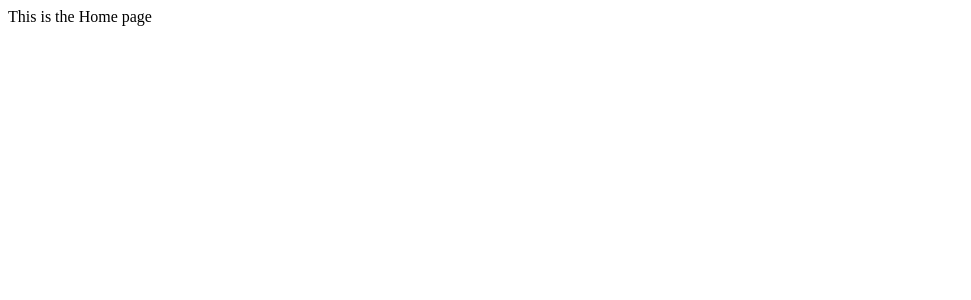
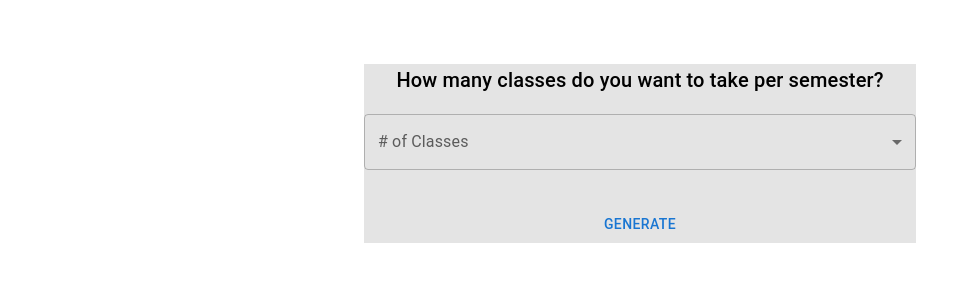
Before and after one commit to The-Four-Russketeers/FrontEndStuff, a React (Create React App) app: page /home in a window 1280 px wide. Shown: the top 300 px of the page, without its empty margins (0-971 px from the left). Built offline with nearby package versions, Linux system fonts and the light colour scheme.

Commit message:
Form page
We put a form control for how many classes and also a generate button for the schedule

```diff
--- /dev/null
+++ b/src/Components/form.js
@@ -0,0 +1,72 @@
+import React, { useState } from 'react';
+import TextField from '@mui/material/TextField';
+import Button from '@mui/material/Button';
+import Container from '@mui/material/Container';
+import { Box, CssBaseline } from '@mui/material';
+import Typography from '@mui/material/Typography';
+import InputLabel from '@mui/material/InputLabel';
+import MenuItem from '@mui/material/MenuItem';
+import FormControl from '@mui/material/FormControl';
+import Select, { SelectChangeEvent } from '@mui/material/Select';
+import Stack from '@mui/material/Stack';
+
+
+
+
+
+export default function Form() {
+
+    const [age, setAge] = React.useState('');
+
+    const handleChange = (event) => {
+      setAge(event.target.value);
+        }
+  return (
+
+    <Container maxWidth="sm">
+    <Box
+        sx={{
+            marginTop: 8,
+            display: 'flex',
+            flexDirection: 'column',
+            alignItems: 'center',
+            bgcolor: '#e4e4e4',
+            width: 'sm',
+            height: 'sm',
+
+          }}
+          >
+
+        <Typography component="h1" variant="h6">How many classes do you want to take per semester?</Typography>
+        <br/>
+        <FormControl fullWidth>
+        <InputLabel id="demo-simple-select-label"># of Classes</InputLabel>
+        <Select
+          labelId="demo-simple-select-label"
+          id="demo-simple-select"
+          value={age}
+          label="numClasses"
+          onChange={handleChange}
+        >
+          <MenuItem value={1}>One</MenuItem>
+          <MenuItem value={2}>Two</MenuItem>
+          <MenuItem value={3}>Three</MenuItem>
+          <MenuItem value={4}>Four</MenuItem>
+          <MenuItem value={5}>Five</MenuItem>
+        </Select>
+        </FormControl>
+        <br/>
+        <br/>
+        <Stack spacing={2} direction="row">
+            <Button variant="text">Generate</Button>
+
+        </Stack>
+        </Box>
+
+
+
+
+
+    </Container>
+  )
+}
--- a/src/Pages/Home.js
+++ b/src/Pages/Home.js
@@ -1,9 +1,13 @@
-
-
+import React from "react";
+import Form from '../Components/form'
 export default function Home() {
     return (
       <div>
-        <p1>This is the Home page</p1>
+
+
+        <Form />
+
+
       </div>
     );
   }
```
Also changed, not shown: 1 other file (tests, documents, lock files or other folders).
